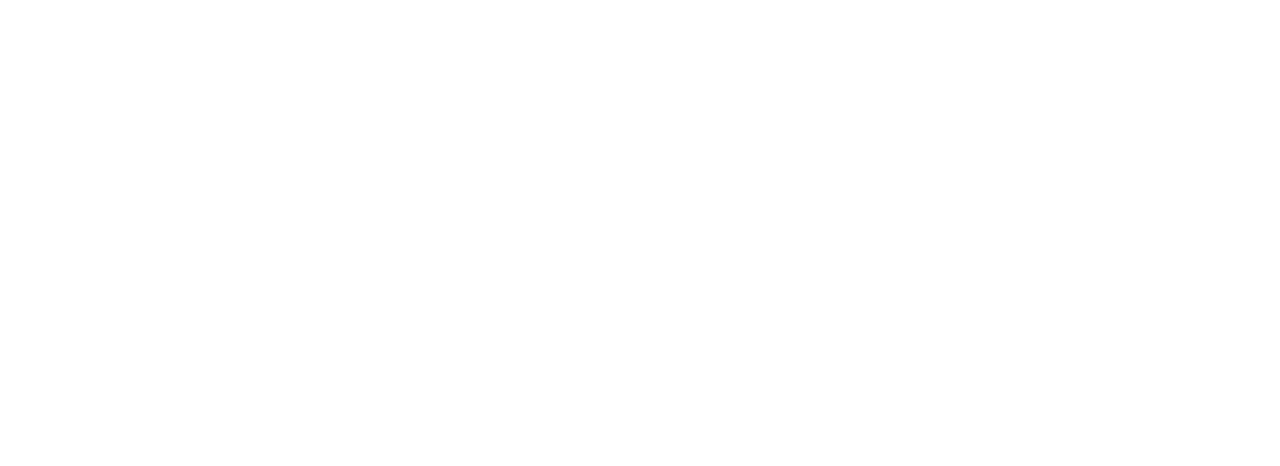
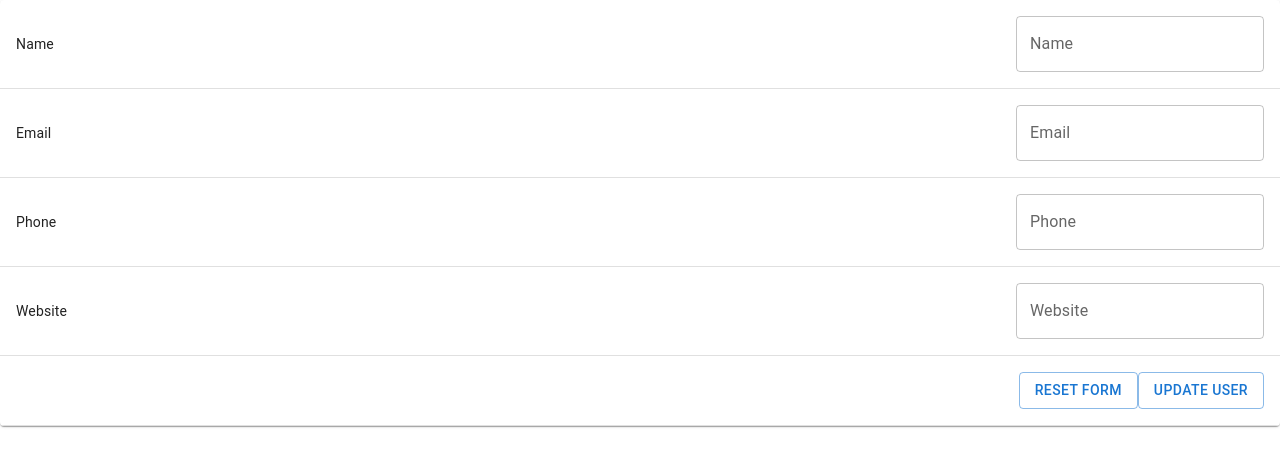
Before and after one commit to vinothsasikumar/crud, a React (Vite) app: page /update in a window 1280 px wide. Before the commit this address had no page. Shown: the top 466 px of the page. Built offline with nearby package versions, Linux system fonts and the light colour scheme.

Commit message:
Refactor user creation and update functionality; integrate @tanstack/react-query for data fetching and replace Create component with CreateUpdate

```diff
--- a/package.json
+++ b/package.json
@@ -15,6 +15,7 @@
     "@mui/icons-material": "^7.3.2",
     "@mui/material": "^7.3.2",
     "@reduxjs/toolkit": "^2.8.2",
+    "@tanstack/react-query": "^5.87.4",
     "axios": "^1.11.0",
     "react": "^19.1.1",
     "react-dom": "^19.1.1",
--- a/src/App.tsx
+++ b/src/App.tsx
@@ -1,6 +1,6 @@
 import { BrowserRouter, Routes, Route } from 'react-router-dom';
 
-import Create from './components/Create';
+import CreateUpdate from './components/CreateUpdate';
 import Grid from './components/Grid';
 import View from './components/View';
 
@@ -9,8 +9,9 @@
     <>
       <BrowserRouter>
         <Routes>
-          <Route path='/create' element={<Create />} />
+          <Route path='/create' element={<CreateUpdate />} />
           <Route path='/grid' element={<Grid />} />
+          <Route path='/update' element={<CreateUpdate />} />
           <Route path='/view' element={<View />} />
         </Routes>
       </BrowserRouter>
--- a/src/components/Create.tsx
+++ b/src/components/CreateUpdate.tsx
@@ -1,10 +1,13 @@
+import { useEffect } from "react";
 import { useForm } from "react-hook-form";
+import { useLocation } from "react-router-dom";
+import { useSelector } from "react-redux";
 import { TableContainer, Paper, Table, TableRow, TableCell, TableBody, Button, TextField } from "@mui/material";
 
 import type { Users } from "../shared/models/User.model";
-import { createUser } from "../data/http.service";
+import { createUser, updateUser } from "../data/http.service";
 
-const Create = () => {
+const CreateUpdate = () => {
 
     const {
         register,
@@ -15,8 +18,21 @@
         }
     } = useForm<Users>();
 
+    const location = useLocation();
+    const userData: Users = useSelector((state: any) => state.User);
+
+    useEffect(() => {
+        if (location.pathname === '/update') {
+            reset(userData);
+        }
+    }, [])
+
     const onSubmit = async (userData: Users) => {
-        await createUser(userData);
+        if (location.pathname === '/update') {
+            await updateUser(userData);
+        } else if (location.pathname === '/create') {
+            await createUser(userData);
+        }
     }
 
     return (
@@ -24,19 +40,35 @@
             <section className="flex justify-center items-center">
                 <form onSubmit={handleSubmit(onSubmit)} className="border border-blue-400 rounded-md p-5 m-5 w-[50%]">
                     <TableContainer component={Paper}>
-                        <Table sx={{ minWidth: 650 }} aria-label="simple table">
+                        <Table>
                             <TableBody>
                                 <TableRow>
                                     <TableCell>Name</TableCell>
                                     <TableCell align="right">
-                                        <TextField {...register('name', { required: 'Name is required', minLength: 5, maxLength: 20 })} className="w-full" label="Name" variant="outlined" />
+                                        <TextField {...register('name', {
+                                            required: 'Name is required',
+                                            minLength: {
+                                                value: 5,
+                                                message: 'Name should be minimum of 5 characters'
+                                            },
+                                            maxLength: {
+                                                value: 50,
+                                                message: 'Name should not exceed 50 characters'
+                                            }
+                                        })} className="w-full" label="Name" variant="outlined" />
                                         <span className="text-red-500 italic">{errors.name && errors.name.message}</span>
                                     </TableCell>
                                 </TableRow>
                                 <TableRow>
                                     <TableCell>Email</TableCell>
                                     <TableCell align="right">
-                                        <TextField {...register('email', { required: 'Email is required' })} className="w-full" label="Email" variant="outlined" />
+                                        <TextField {...register('email', {
+                                            required: 'Email is required',
+                                            pattern: {
+                                                value: /^[a-zA-Z0-9._%+-]+@[a-zA-Z0-9.-]+\.[a-zA-Z]{2,}$/,
+                                                message: 'Email is invalid'
+                                            }
+                                        })} className="w-full" label="Email" variant="outlined" />
                                         <span className="text-red-500 italic">{errors.email && errors.email.message}</span>
                                     </TableCell>
                                 </TableRow>
@@ -56,7 +88,7 @@
                                 <TableRow>
                                     <TableCell colSpan={2} align="right">
                                         <Button className="mr-5" type="button" variant="outlined" onClick={() => { reset() }}>Reset Form</Button>
-                                        <Button type="submit" variant="outlined">Create User</Button>
+                                        <Button type="submit" variant="outlined">{location.pathname === '/update' ? 'Update' : 'Create'} User</Button>
                                     </TableCell>
                                 </TableRow>
                             </TableBody>
@@ -68,4 +100,4 @@
     )
 };
 
-export default Create;
+export default CreateUpdate;
--- a/src/components/Grid.tsx
+++ b/src/components/Grid.tsx
@@ -6,6 +6,7 @@
 import { deleteUser, getUsers } from "../data/http.service";
 import { setUserData } from '../shared/slicers/UserSlice';
 import type { Users } from "../shared/models/User.model";
+import { useQuery } from "@tanstack/react-query";
 
 const Grid = () => {
 
@@ -13,9 +14,16 @@
     const dispatch = useDispatch();
     const [usersData, setUsersData] = useState<Users[]>([]);
 
-    useEffect(() => {
-        getUsers().then(data => setUsersData(data));
-    }, [])
+    const { data } = useQuery({
+        queryKey: ['users'],
+        queryFn: getUsers,
+        retry: 3,
+        refetchInterval: 600000
+    });
+
+    // useEffect(() => {
+    //     getUsers().then(data => setUsersData(data));
+    // }, [])
 
     const onViewClick = (user: Users) => {
         dispatch(setUserData(user));
@@ -27,7 +35,8 @@
     }
 
     const onUpdateClick = (user: Users) => {
-
+        dispatch(setUserData(user));
+        navigate('/update');
     }
 
     return (
@@ -47,17 +56,17 @@
                         </TableHead>
                         <TableBody>
                             {
-                                usersData.map((data, index) => {
+                                data && data.map((userData: Users, index: number) => {
                                     return (
                                         <TableRow key={index}>
-                                            <TableCell align="center">{data.name}</TableCell>
-                                            <TableCell align="center">{data.email}</TableCell>
-                                            <TableCell align="center">{data.phone}</TableCell>
-                                            <TableCell align="center">{data.website}</TableCell>
+                                            <TableCell align="center">{userData.name}</TableCell>
+                                            <TableCell align="center">{userData.email}</TableCell>
+                                            <TableCell align="center">{userData.phone}</TableCell>
+                                            <TableCell align="center">{userData.website}</TableCell>
                                             <TableCell align="center" className="flex flex-row justify-center items-center gap-5">
-                                                <Button variant="outlined" onClick={() => onViewClick(data)}>View</Button>
-                                                <Button variant="outlined" onClick={() => onUpdateClick(data)}>Update</Button>
-                                                <Button variant="outlined" onClick={() => onDeleteClick(data)}>Delete</Button>
+                                                <Button variant="outlined" onClick={() => onViewClick(userData)}>View</Button>
+                                                <Button variant="outlined" onClick={() => onUpdateClick(userData)}>Update</Button>
+                                                <Button variant="outlined" onClick={() => onDeleteClick(userData)}>Delete</Button>
                                             </TableCell>
                                         </TableRow>)
                                 })
--- a/src/main.tsx
+++ b/src/main.tsx
@@ -1,6 +1,7 @@
 import { StrictMode } from 'react'
 import { createRoot } from 'react-dom/client'
 import { Provider } from 'react-redux'
+import { QueryClient, QueryClientProvider } from '@tanstack/react-query'
 
 import './index.css'
 import App from './App.tsx'
@@ -9,7 +10,9 @@
 createRoot(document.getElementById('root')!).render(
   <StrictMode>
     <Provider store={store}>
-      <App />
+      <QueryClientProvider client={new QueryClient()}>
+        <App />
+      </QueryClientProvider>
     </Provider>
   </StrictMode>,
 )
```
Also changed, not shown: src/components/View.tsx (line endings or trailing spaces), 1 other file (tests, documents, lock files or other folders).
